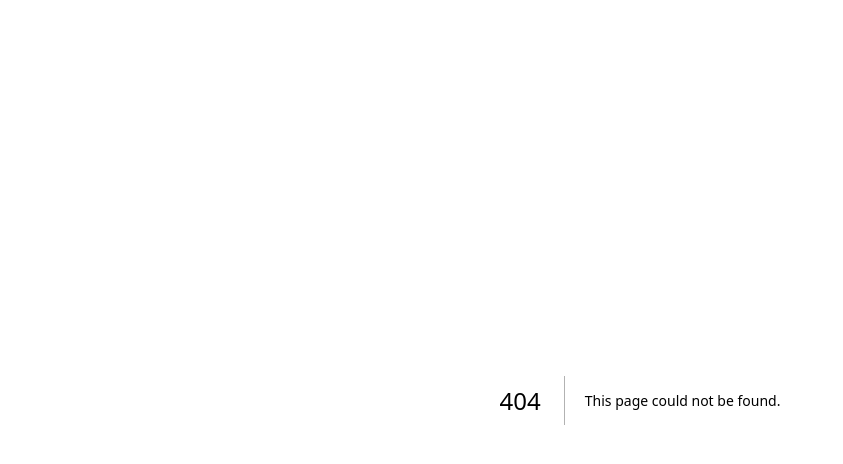
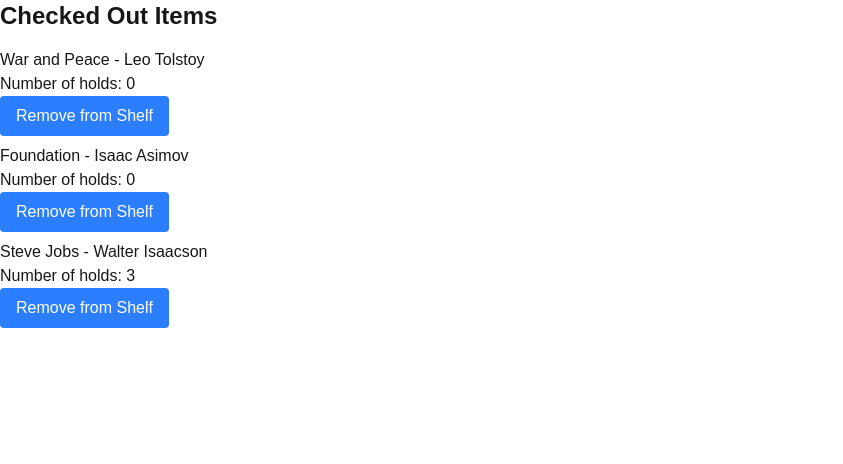
Before and after one commit to MahoMori/nextjs-library-app, a Next.js app: page /my-page/for-later in a window 1280 px wide. Before the commit this address had no page. Shown: the top 464 px of the page, without its empty margins (0-843 px from the left). Built offline with nearby package versions, Linux system fonts and the light colour scheme.

Commit message:
Create user page

```diff
--- /dev/null
+++ b/app/my-page/checked-out/page.tsx
@@ -0,0 +1,46 @@
+"use client";
+
+import { useState } from "react";
+import { books, Book } from "@/app/book-data";
+
+export default function CheckedOutPage() {
+  const [checkedOutIds] = useState<number[]>([21, 56]);
+
+  const checkedOutBooks = checkedOutIds
+    .map((id) => books.find((book) => book.id === id))
+    .filter((book): book is Book => book !== undefined);
+
+  return (
+    <div>
+      <h1 className="text-2xl font-bold mb-4">Checked Out Items</h1>
+      {checkedOutBooks.length > 0 ? (
+        <div>
+          {checkedOutBooks.map((book: Book, index: number) => (
+            <div key={index} className="mb-2">
+              <p>
+                {book.title} - {book.author}
+              </p>
+              {/* <p>Remaining: {book.remaining_days} days</p> */}
+              <p>Holds number: {book.num_of_holds}</p>
+              {book.num_of_holds > 0 ? (
+                <button
+                  className="px-4 py-2 bg-gray-500 text-white rounded "
+                  disabled
+                >
+                  You cannot renew this item
+                </button>
+              ) : (
+                <button className="px-4 py-2 bg-blue-500 text-white rounded hover:bg-blue-600 transition-colors cursor-pointer">
+                  Renew
+                </button>
+              )}
+              {/* renew count */}
+            </div>
+          ))}
+        </div>
+      ) : (
+        <div>No item</div>
+      )}
+    </div>
+  );
+}
--- /dev/null
+++ b/app/my-page/for-later/page.tsx
@@ -0,0 +1,42 @@
+"use client";
+
+import { useState } from "react";
+import { books, Book } from "@/app/book-data";
+
+export default function ForLaterPage() {
+  const [forLaterIds] = useState<number[]>([65, 34, 52]);
+
+  const forLaterBooks = forLaterIds
+    .map((id) => books.find((book) => book.id === id))
+    .filter((book): book is Book => book !== undefined);
+
+  const removeFromShelf = (id: number) => {};
+
+  return (
+    <div>
+      <h1 className="text-2xl font-bold mb-4">Checked Out Items</h1>
+      {forLaterBooks.length > 0 ? (
+        <div>
+          {forLaterBooks.map((book: Book, index: number) => (
+            <div key={index} className="mb-2">
+              <p>
+                {book.title} - {book.author}
+              </p>
+              <p>Number of holds: {book.num_of_holds}</p>
+              <button
+                className="px-4 py-2 bg-blue-500 text-white rounded hover:bg-blue-600 transition-colors cursor-pointer"
+                onClick={() => removeFromShelf(book.id)}
+              >
+                Remove from Shelf
+              </button>
+              {/* borrow button */}
+              {/* hold button */}
+            </div>
+          ))}
+        </div>
+      ) : (
+        <div>No item</div>
+      )}
+    </div>
+  );
+}
--- /dev/null
+++ b/app/my-page/on-hold/page.tsx
@@ -0,0 +1,40 @@
+"use client";
+
+import { useState } from "react";
+import { books, Book } from "@/app/book-data";
+
+export default function OnHoldPage() {
+  const [onHoldIds] = useState<number[]>([12, 45]);
+
+  const onHoldBooks = onHoldIds
+    .map((id) => books.find((book) => book.id === id))
+    .filter((book): book is Book => book !== undefined);
+
+  const cancelHold = (id: number) => {};
+
+  return (
+    <div>
+      <h1 className="text-2xl font-bold mb-4">Checked Out Items</h1>
+      {onHoldBooks.length > 0 ? (
+        <div>
+          {onHoldBooks.map((book: Book, index: number) => (
+            <div key={index} className="mb-2">
+              <p>
+                {book.title} - {book.author}
+              </p>
+              <p>You are in number XX of {book.num_of_holds}</p>
+              <button
+                className="px-4 py-2 bg-blue-500 text-white rounded hover:bg-blue-600 transition-colors cursor-pointer"
+                onClick={() => cancelHold(book.id)}
+              >
+                Cancel Hold
+              </button>
+            </div>
+          ))}
+        </div>
+      ) : (
+        <div>No item</div>
+      )}
+    </div>
+  );
+}
--- /dev/null
+++ b/app/my-page/page.tsx
@@ -0,0 +1,26 @@
+import Link from "next/link";
+
+export default function MyPage() {
+  return (
+    <div>
+      <Link
+        href={`/my-page/checked-out`}
+        className="cursor-pointer inline-block px-4 py-2 rounded-md text-gray-900 bg-gray-200 hover:bg-gray-300 transition-colors mr-2 mb-2"
+      >
+        Checked Out
+      </Link>
+      <Link
+        href={`/my-page/on-hold`}
+        className="cursor-pointer inline-block px-4 py-2 rounded-md text-gray-900 bg-gray-200 hover:bg-gray-300 transition-colors mr-2 mb-2"
+      >
+        On Hold
+      </Link>
+      <Link
+        href={`/my-page/for-later`}
+        className="cursor-pointer inline-block px-4 py-2 rounded-md text-gray-900 bg-gray-200 hover:bg-gray-300 transition-colors mr-2 mb-2"
+      >
+        For Later
+      </Link>
+    </div>
+  );
+}
```
